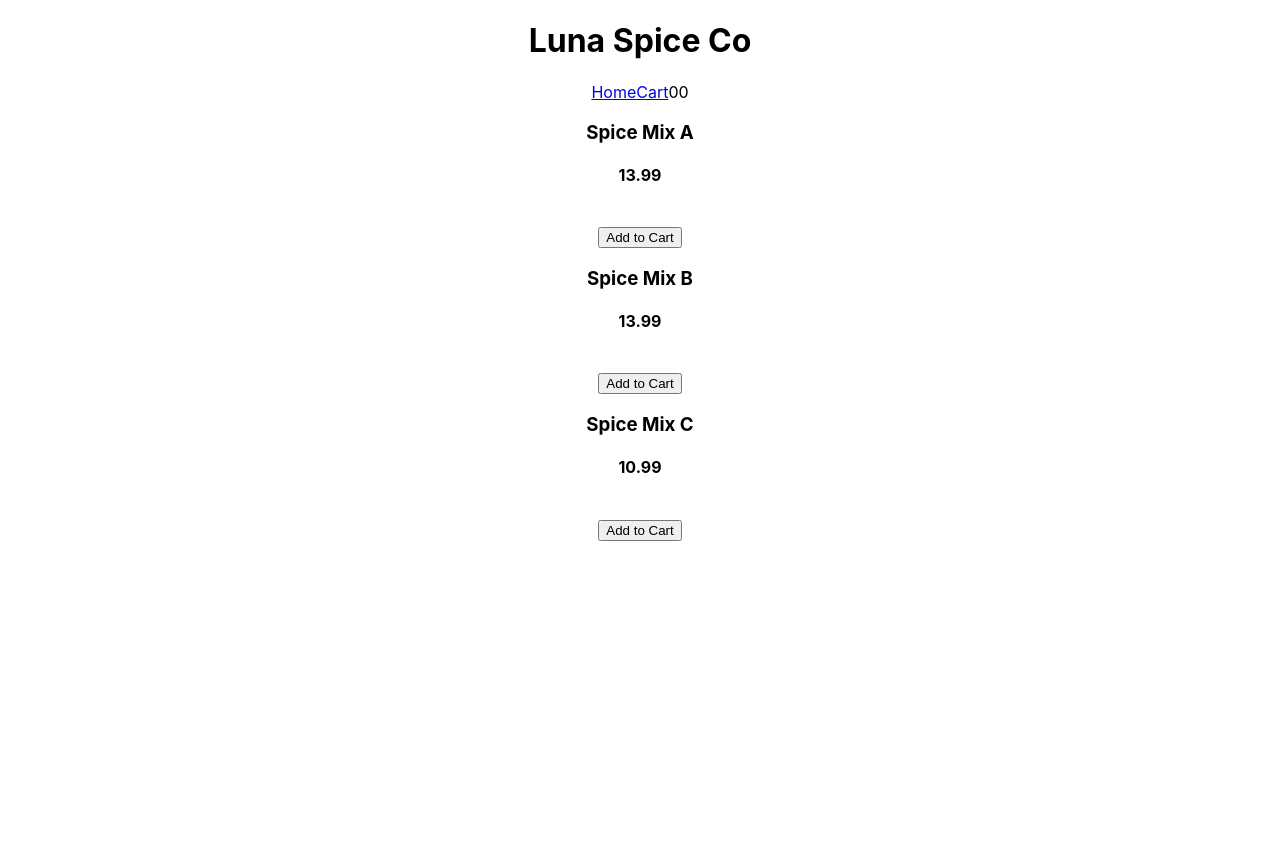
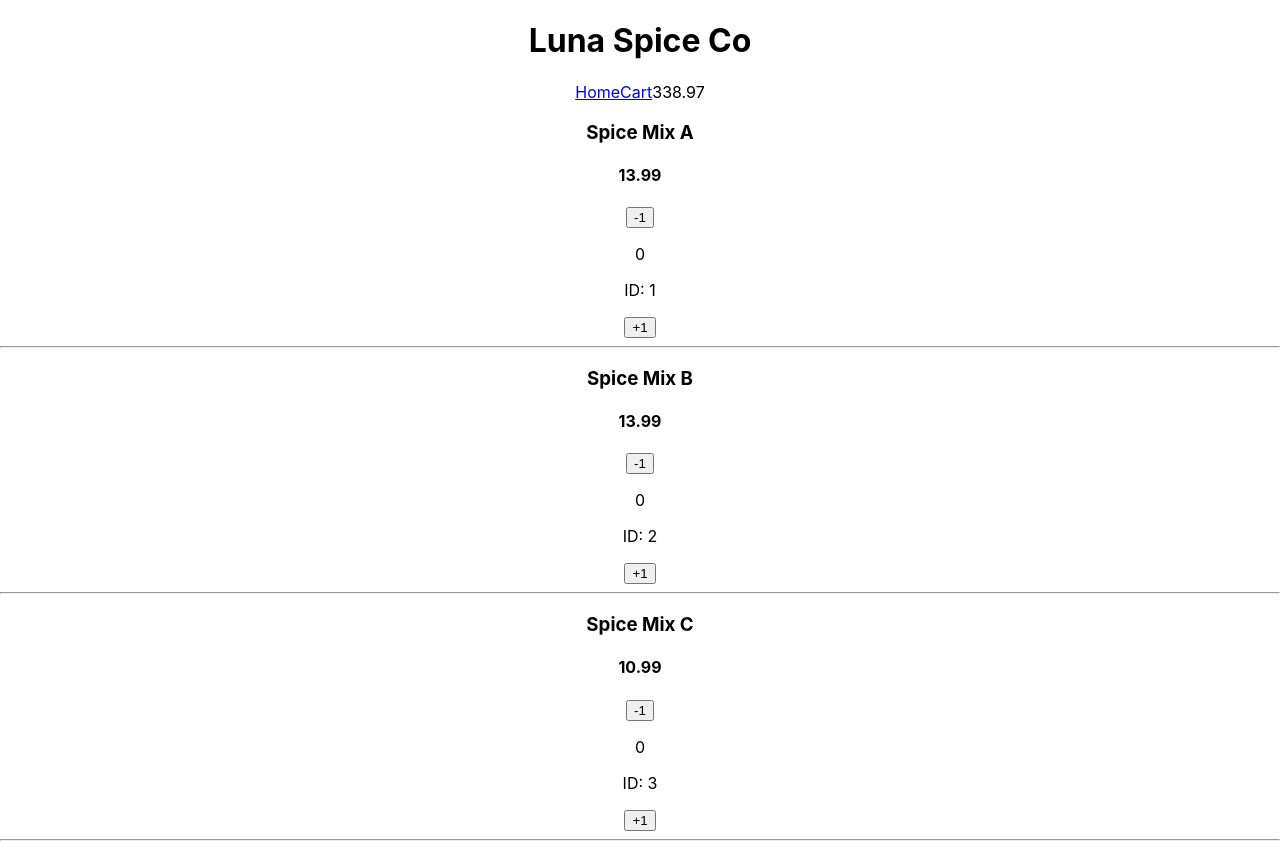
Before and after one commit to michaelchapa/lunaSpiceCo, a React (Create React App) app: page / in a window 1280 px wide. Before the commit the page ends 800 px from the top, so only its background shows below. Built offline with nearby package versions, Linux system fonts and the light colour scheme.

Commit message:
Able to access Quantity, working on updating Cart context.

```diff
--- a/src/components/Cart.js
+++ b/src/components/Cart.js
@@ -2,9 +2,8 @@ import React, {useContext} from 'react';
 import { withRouter } from 'react-router-dom';
 import { CartContext } from './CartContext';
 
-function Cart( { history }) {
+function Cart({ history }) {
     const [cart, setCart, totalPrice] = useContext(CartContext);
-    // const totalPrice = cart.reduce((acc, curr) => acc + curr.price, 0);
 
     return (
         <div>
--- a/src/components/CartContext.js
+++ b/src/components/CartContext.js
@@ -3,7 +3,12 @@ import React, {useState} from 'react';
 export const CartContext = React.createContext();
 
 export const CartProvider = (props) => {
-    const [cart, setCart] = React.useState([]);
+    const [cart, setCart] = React.useState([
+        {name: "Spice Mix A", price: 13.99, id: 1, quantity: 0},
+        {name: "Spice Mix B", price: 13.99, id: 2, quantity: 0},
+        {name: "Spice Mix C", price: 10.99, id: 3, quantity: 0}
+    ]);
+
     const totalPrice = cart.reduce((acc, curr) => acc + curr.price, 0);
 
     return (
--- a/src/components/Product.js
+++ b/src/components/Product.js
@@ -3,18 +3,30 @@ import { CartContext } from './CartContext';
 
 export const Product = (props) => {
     const [cart, setCart] = useContext(CartContext);
+    const productID = props.id - 1
 
-    const addToCart = () => {
-        const product = {name: props.name, price: props.price, id: props.id}
-        setCart(curr => [...curr, product]);
+    const subtractOne = () => {
+        console.log("subtracted 1");
+        setCart((cart) => {
+            // TODO
+        })
+    }
+
+    const addOne = () => {
+        // const product = {name: props.name, price: props.price, id: props.id}
+        // setCart(curr => [...curr, product]);
+        console.log("added 1")
     }
 
     return(
         <div>
             <h3>{props.name}</h3>
             <h4>{props.price}</h4>
-            <br />
-            <button onClick = {addToCart}>Add to Cart</button>
+            <button onClick = {subtractOne}>-1</button>
+            <p>{cart[productID].quantity}</p>
+            <p>ID: {props.id}</p>
+            <button onClick = {addOne}>+1</button>
+            <hr />
         </div>
     )
 }
--- a/src/components/ProductList.js
+++ b/src/components/ProductList.js
@@ -1,7 +1,10 @@
-import React from 'react';
+import React, { useContext } from 'react';
 import { Product } from './Product';
+import { CartContext } from './CartContext';
 
 export default function ProductList() {
+    const [cart, setCart, totalPrice] = useContext(CartContext);
+
     const database = [
         {name: "Spice Mix A", price: 13.99, id: 1},
         {name: "Spice Mix B", price: 13.99, id: 2},
@@ -10,8 +13,8 @@ export default function ProductList() {
 
     return (
         <div>
-            {database.map(product => {
-            return <Product name = {product.name} price = {product.price} key = {product.id} />
+            {cart.map(product => {
+            return <Product name = {product.name} price = {product.price} key = {product.id} id = {product.id} />
             })}
         </div>
     )
```
Also changed, not shown: 1 other file (tests, documents, lock files or other folders).
